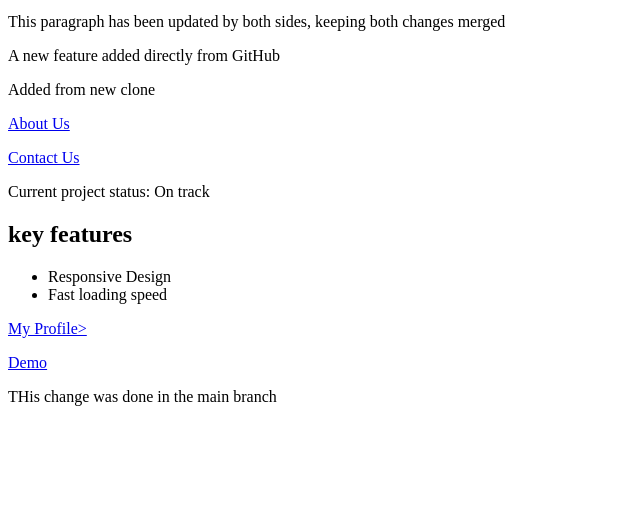
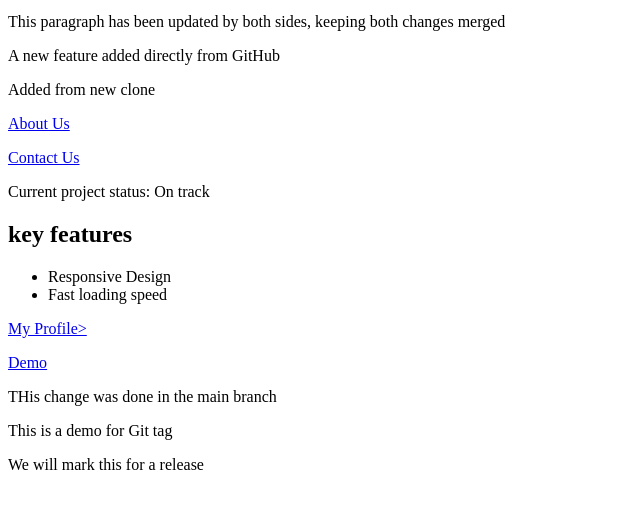
Before and after one commit to dgruploads01/collaboration_project, a plain HTML site: page index.html in a window 1280 px wide. Shown: the part 87-596 px from the top of the page, without its empty margins (0-640 px from the left). Drawn offline with Linux system fonts and the light colour scheme.

Commit message:
Feature: git tag demo

```diff
--- a/index.html
+++ b/index.html
@@ -15,3 +15,5 @@
 <p><a href="profile.html">My Profile></a></p>
 <p><a href="button.html">Demo</a></p>
 <p>THis change was done in the main branch</p>
+<p>This is a demo for Git tag</p>
+<p>We will mark this for a release</p>
```
